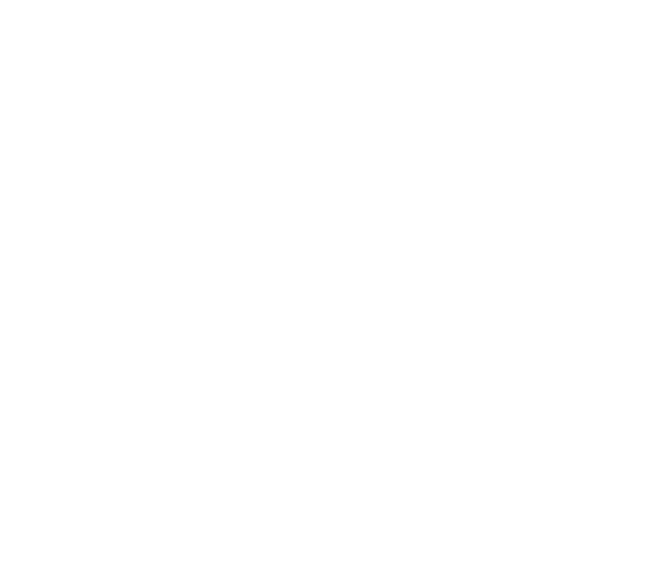
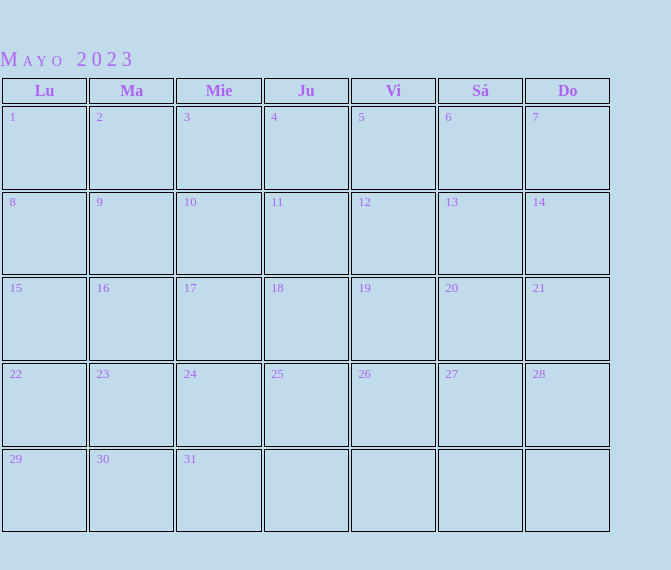
Before and after one commit to AxelOP96/tp-prograweb1, a plain HTML site: page calendario.html in a window 1280 px wide. Shown: the whole page, without its empty margins (0-671 px from the left). Drawn offline with Linux system fonts and the light colour scheme.

Commit message:
modelo de calendario agregado

```diff
--- a/calendario.html
+++ b/calendario.html
@@ -0,0 +1,75 @@
+<!DOCTYPE html>
+<html lang="en">
+<head>
+    <meta charset="UTF-8">
+    <meta http-equiv="X-UA-Compatible" content="IE=edge">
+    <meta name="viewport" content="width=device-width, initial-scale=1.0">
+    <title>Calendario de Cursos</title>
+    <link rel="stylesheet" href="./css/style.css">
+</head>
+<body>
+    <main>
+        <table class="tabla2">
+            <thead>
+              <caption>Mayo 2023</caption>
+              <tr>
+                <th>Lu</th>
+                <th>Ma</th>
+                <th>Mie</th>
+                <th>Ju</th>
+                <th>Vi</th>
+                <th>Sá</th>
+                <th>Do</th>
+              </tr>
+            </thead>
+            <tbody>
+              <tr>
+                <td>1</td>
+                <td>2</td>
+                <td>3</td>
+                <td>4</td>
+                <td>5</td>
+                <td>6</td>
+                <td>7</td>
+              </tr>
+              <tr>
+                <td>8</td>
+                <td>9</td>
+                <td>10</td>
+                <td>11</td>
+                <td>12</td>
+                <td>13</td>
+                <td>14</td>
+              </tr>
+              <tr>
+                <td>15</td>
+                <td>16</td>
+                <td>17</td>
+                <td>18</td>
+                <td>19</td>
+                <td>20</td>
+                <td>21</td>
+              </tr>
+              <tr>
+                <td>22</td>
+                <td>23</td>
+                <td>24</td>
+                <td>25</td>
+                <td>26</td>
+                <td>27</td>
+                <td>28</td>
+              </tr>
+              <tr>
+                <td>29</td>
+                <td>30</td>
+                <td>31</td>
+                <td></td>
+                <td></td>
+                <td></td>
+                <td></td>
+              </tr>
+            </tbody>
+          </table>
+    </main>
+</body>
+</html>
--- a/css/style.css
+++ b/css/style.css
@@ -151,3 +151,38 @@ button{
     display: block;
     margin: 10px 325px;
 }
+
+/*CSS de calendario*/
+.tabla2{
+    margin-top: 3em;
+  }
+
+  .tabla2 th, .tabla2 td{
+    text-align: center;
+    padding: .2em .5em;
+    border: 1px solid black;
+  }
+
+  .tabla2 caption{
+    text-align: left;
+    margin-bottom: 5px;
+    font-variant: small-caps;
+    font-size: 20px;
+    letter-spacing: 5px;
+  }
+
+  .tabla2 td{
+    text-align: left;
+    font-size: .8em;
+    padding-bottom: 5em;
+    padding-right: 5em;
+  }
+
+  .tabla2 td:hover{
+    background-color: white;
+    cursor: pointer;
+    font-size: 1.8em;
+    text-align: center;
+    padding: 0;
+  }
+  /*CSS de Gift card*/
```
Also changed, not shown: giftcard.html (+11 -0 lines).
